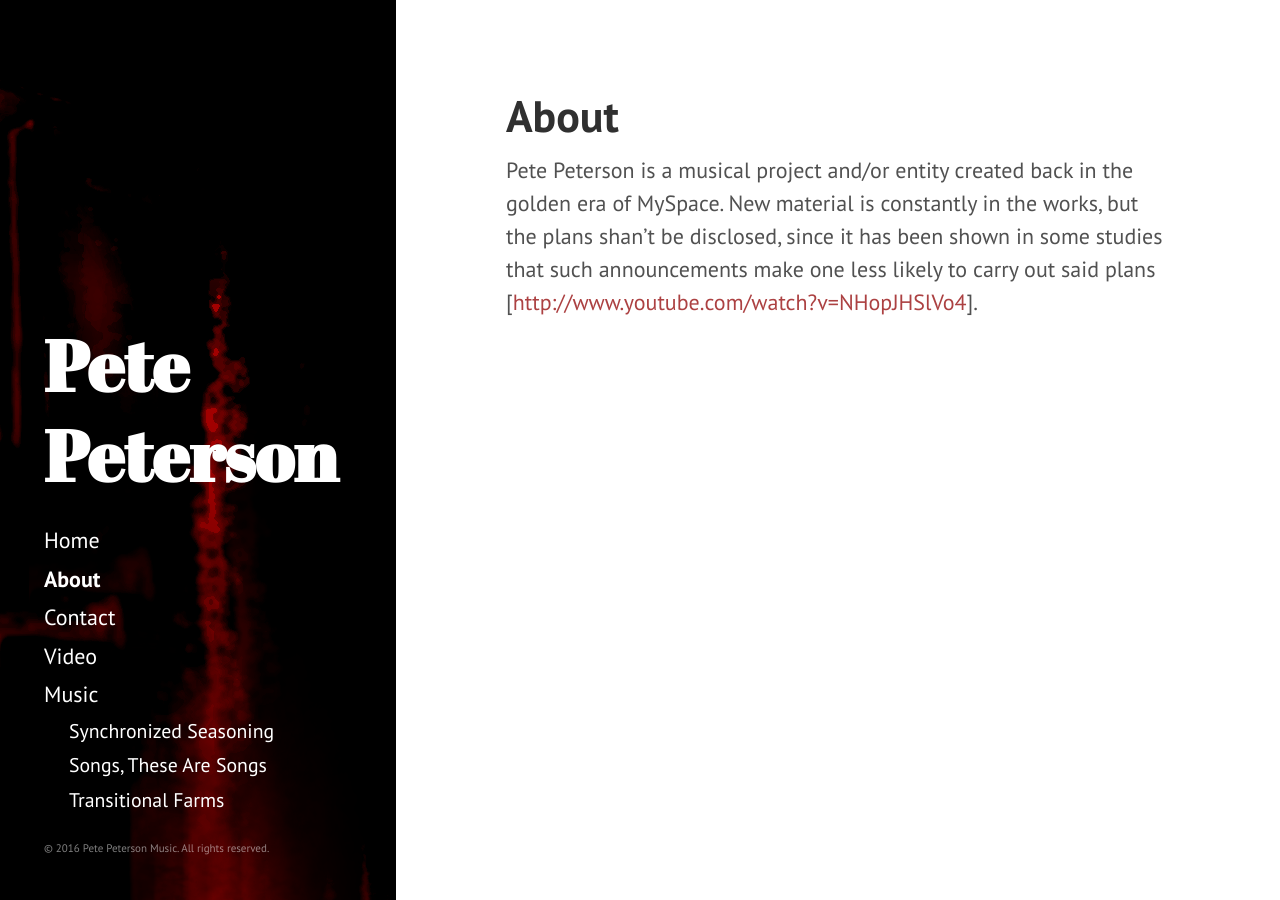
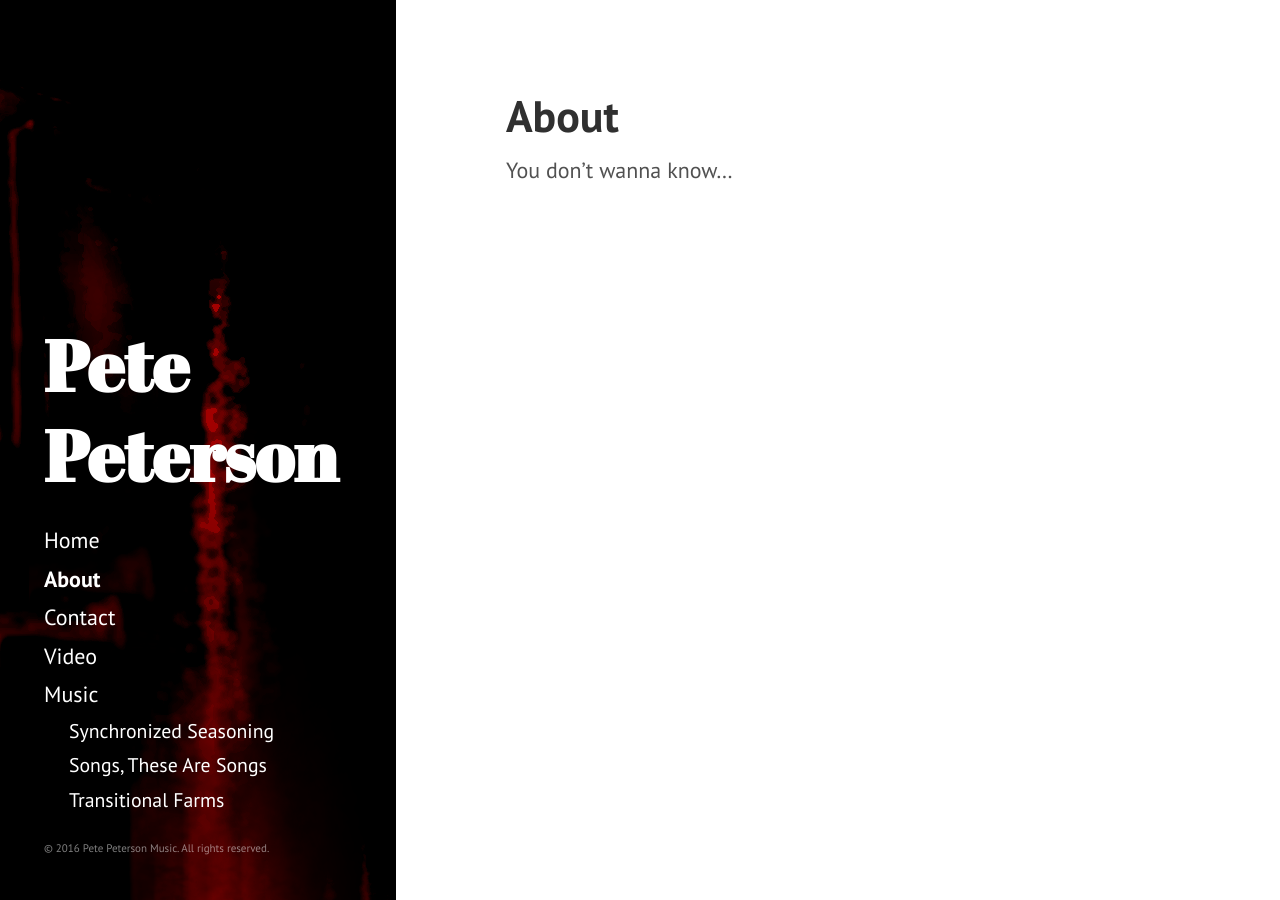
Before and after one commit to petepm/petepm.github.io, a Jekyll site: the page built from about.md, in a window 1280 px wide. Built offline with Jekyll 4.4.1, drawn with Linux system fonts in a browser that asks for light colours.

Commit message:
Update about page

```diff
--- a/about.md
+++ b/about.md
@@ -3,8 +3,4 @@ layout: page
 title: About
 ---
 
-Pete Peterson is a musical project and/or entity created back in the golden era
-of MySpace. New material is constantly in the works, but the plans shan't be
-disclosed, since it has been shown in some studies that such announcements make
-one less likely to carry out said plans
-[[http://www.youtube.com/watch?v=NHopJHSlVo4](http://www.youtube.com/watch?v=NHopJHSlVo4)].
+You don't wanna know...
```
